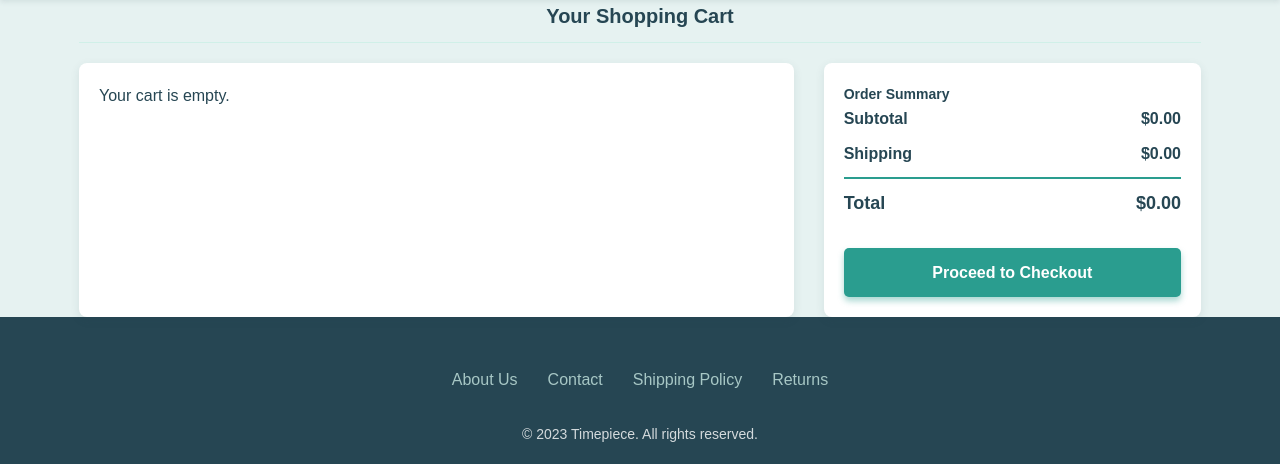
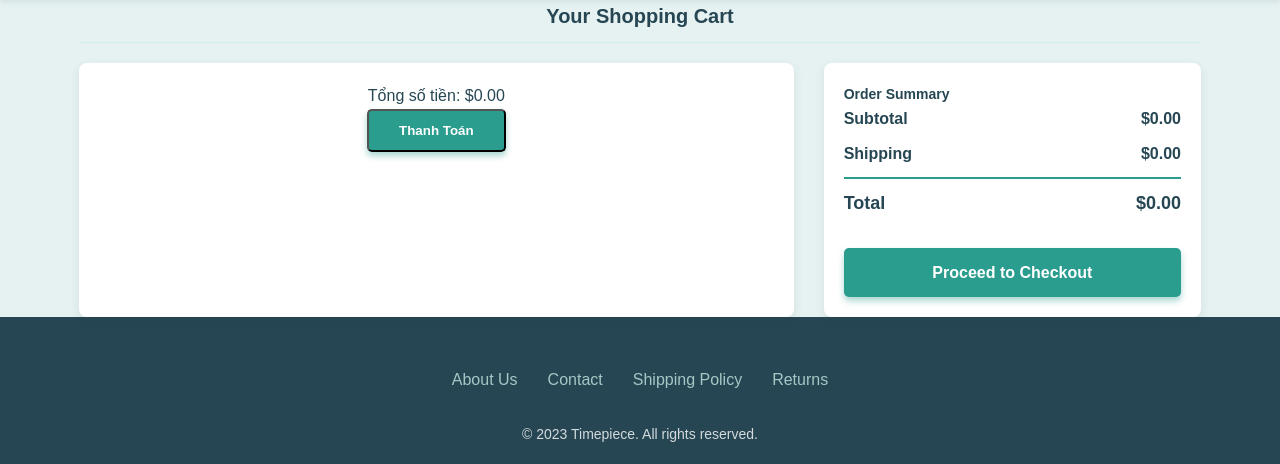
Before and after one commit to SONLEE2005/webbandongho, a PHP site: page /web2/cart.php in a window 1280 px wide. Shown: the part 78-542 px from the top of the page. Run offline with PHP 8.4, Linux system fonts and the light colour scheme; the visitor is signed in with stand-in values (Sample User, id 1); data comes from the database, SQL or seed files in the repository; tables that the repository leaves empty hold one stand-in row (values such as "Sample post").

Commit message:
Update get_cart_items.php

```diff
--- a/includes/get_cart_items.php
+++ b/includes/get_cart_items.php
@@ -1,53 +1,154 @@
 <?php
+//session_start();
 require_once 'database.php';
 
-if (!isset($_SESSION['cart']) || empty($_SESSION['cart'])) {
+// Kiểm tra nếu người dùng chưa đăng nhập
+if (!isset($_SESSION['maKH'])) {
+    echo '<p>Please login to view your cart.</p>';
+    return;
+}
+
+$db = new Database();
+$maKH = $_SESSION['maKH'];  // Lấy MaKH từ session lúc đăng nhập
+
+// Truy vấn giỏ hàng của người dùng từ bảng giohang
+$cart_query = $db->query("SELECT MaSP, SoLuong FROM giohang WHERE MaKH = ?", [$maKH]);
+
+// Kiểm tra nếu giỏ hàng không có sản phẩm
+if (empty($cart_query)) {
     echo '<p>Your cart is empty.</p>';
     return;
 }
 
-$db = new Database();
+$subtotal = 0;  // Tổng tiền giỏ hàng
 
-$cart = $_SESSION['cart'];
-$subtotal = 0;
 
 echo '<div class="cart-items-list">';
 
-foreach ($cart as $product_id => $quantity) {
-    // Fetch product details
-    $products = $db->query("SELECT * FROM SanPham WHERE MaSP = ?", [$product_id]);
+foreach ($cart_query as $cart_item) {
+    $product_id = $cart_item['MaSP'];
+    $quantity = $cart_item['SoLuong'];
+
+    // Truy vấn thông tin sản phẩm từ bảng SanPham
+    $products = $db->query("SELECT * FROM sanpham WHERE MaSP = ?", [$product_id]);
+
     if (empty($products)) {
-        continue;
+        continue;  // Nếu không tìm thấy sản phẩm, bỏ qua
     }
-    $product = $products[0];
 
+    $product = $products[0];  // Lấy thông tin sản phẩm
+
+    // Lấy URL hình ảnh sản phẩm
     $image_url = !empty($product['HinhAnh']) ? 'public/images/' . $product['HinhAnh'] : 'public/images/casio0.jpg';
     $price = $product['Gia'];
     $total_price = $price * $quantity;
-    $subtotal += $total_price;
 
-    echo '<div class="cart-item">';
-    echo '  <div class="cart-item-image">';
-    echo '      <img src="' . htmlspecialchars($image_url) . '" alt="' . htmlspecialchars($product['TenSP']) . '">';
+    // Hiển thị thông tin sản phẩm trong giỏ hàng
+    echo '<div class="cart-item" id="product-' . htmlspecialchars($product_id) . '">';
+    echo '  <img class="cart-item-image" src="' . htmlspecialchars($image_url) . '" alt="' . htmlspecialchars($product['TenSP']) . '">';
+    echo '  <div class="cart-item-info">';
+    echo '      <h4>' . htmlspecialchars($product['TenSP']) . '</h4>';
+    echo '      <p>Giá      : $' . number_format($price, 2) . '</p>';
+    echo '      <p>Số lượng   : ' . intval($quantity) . '</p>';
+    echo '      <p>Tổng tiền      : $' . number_format($total_price, 2) . '</p>';
+    echo '      <p>Mô tả: ' . htmlspecialchars($product['MoTa']) . '</p>';
     echo '  </div>';
-    echo '  <div class="cart-item-details">';
-    echo '      <h4>' . htmlspecialchars($product['TenSP']) . '</h4>';
-    echo '      <p>Price: $' . number_format($price, 2) . '</p>';
-    echo '      <p>Quantity: ' . intval($quantity) . '</p>';
-    echo '      <p>Total: $' . number_format($total_price, 2) . '</p>';
-    echo '      <form method="POST" action="cart.php" class="delete-form">';
-    echo '          <input type="hidden" name="delete_product_id" value="' . htmlspecialchars($product_id) . '">';
-    echo '          <button type="submit" class="btn btn-delete" title="Remove item"><i class="fas fa-trash-alt"></i> Delete</button>';
-    echo '      </form>';
-    echo '  </div>';
+    echo '  <input
+                type="checkbox"
+                title="Chọn sản phẩm"
+                class="custom-checkbox"
+                name="selected_products[' . htmlspecialchars($product_id) . ']"
+                value="' . intval($quantity) . '"
+                data-price="' . floatval($price) . '"
+                data-quantity="' . intval($quantity) . '"
+            >
+            ';
+    echo '  <form action="remove_from_cart.php" method="POST" class="remove-form">';
+    echo '      <input type="hidden" name="maSP" value="' . htmlspecialchars($product_id) . '">';
+    echo '      <button type="submit" class="remove-btn">Xóa sản phẩm</button>';
+    echo '  </form>';
     echo '</div>';
+
 }
 
 echo '</div>';
 
-// Output subtotal in a way that cart.php can update the summary
-echo "<script>
-    document.querySelector('.subtotal').textContent = '$" . number_format($subtotal, 2) . "';
-    document.querySelector('.total-price').textContent = '$" . number_format($subtotal, 2) . "';
-</script>";
+// Hiển thị tổng tiền giỏ hàng
+echo '<div style="flex; flex-direction:column; text-align:center;">';
+echo '<p>Tổng số tiền: $<span id="total-selected">0.00</span></p>';
+echo '<button type="button" class="btn" onclick="sendSelectedProducts()">Thanh Toán</button>';
+echo '</div>';
 ?>
+
+
+
+<script>
+function updateSelectedTotal() {
+    let checkboxes = document.querySelectorAll('.custom-checkbox');
+    let total = 0;
+    checkboxes.forEach(cb => {
+        if (cb.checked) {
+            let price = parseFloat(cb.dataset.price);
+            let quantity = parseInt(cb.dataset.quantity);
+            total += price * quantity;
+        }
+    });
+    document.getElementById('total-selected').textContent = total.toFixed(2);
+}
+
+document.querySelectorAll('.custom-checkbox').forEach(cb => {
+    cb.addEventListener('change', updateSelectedTotal);
+});
+
+updateSelectedTotal();
+
+function sendSelectedProducts() {
+    let checkboxes = document.querySelectorAll('.custom-checkbox');
+    let selectedProducts = {};
+    let total = 0;
+
+    checkboxes.forEach(cb => {
+        if (cb.checked) {
+            let match = cb.name.match(/\[(\d+)\]/);
+            if (match) {
+                let productId = match[1];
+                let quantity = parseInt(cb.dataset.quantity);
+                let price = parseFloat(cb.dataset.price);
+                total += price * quantity;
+                selectedProducts[productId] = {
+                    quantity: quantity,
+                    price: price
+                };
+            }
+        }
+    });
+
+    if (Object.keys(selectedProducts).length === 0) {
+        alert("Vui lòng chọn ít nhất một sản phẩm để thanh toán.");
+        return;
+    }
+
+    fetch('save_selected_products.php', {
+        method: 'POST',
+        headers: {
+            'Content-Type': 'application/json'
+        },
+        body: JSON.stringify({
+            selectedProducts: selectedProducts,
+            total: total.toFixed(2)
+        })
+    })
+    .then(response => response.text())
+    .then(result => {
+        if (result === "OK") {
+            window.location.href = 'checkout.php';
+        } else {
+            alert("Lỗi: " + result);
+        }
+    })
+    .catch(error => {
+        console.error('Fetch error:', error);
+        alert("Đã xảy ra lỗi khi gửi dữ liệu.");
+    });
+}
+</script>
```
